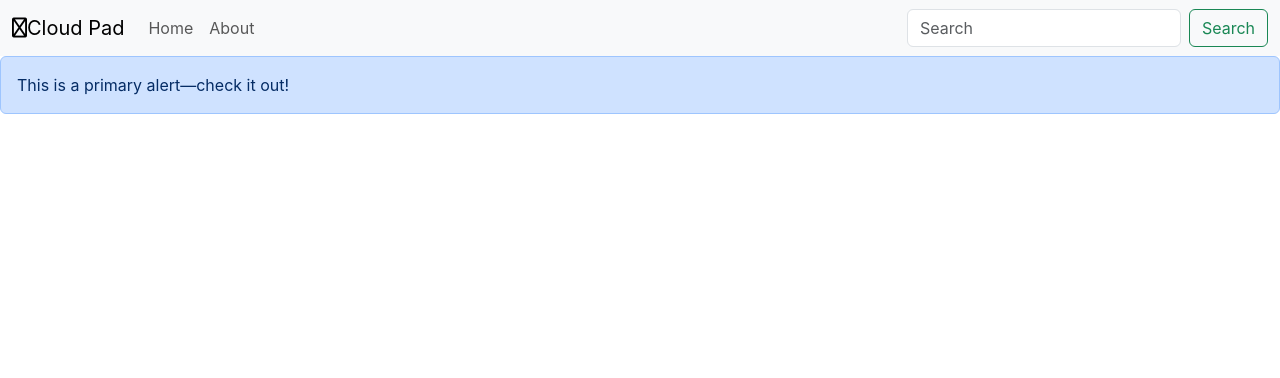
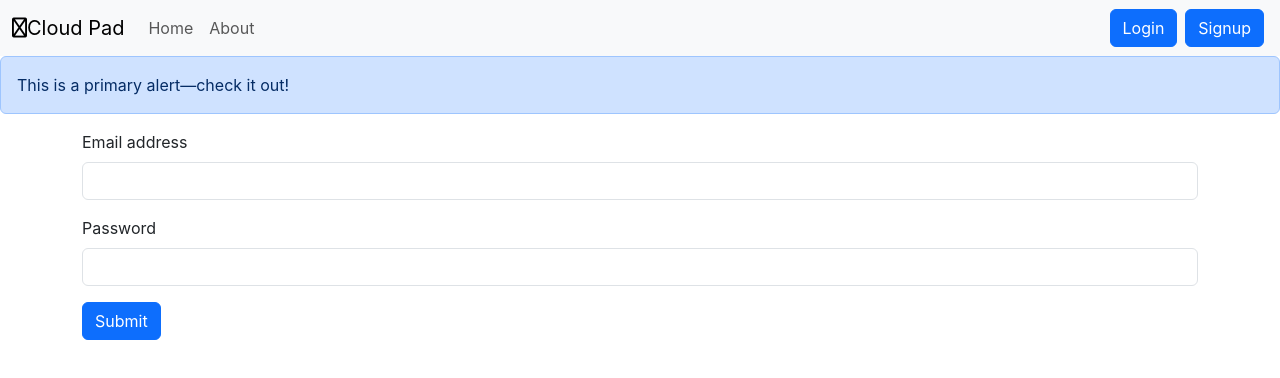
Before and after one commit to aqibdev01/Cloud_Pad_Frontend, a React (Create React App) app: page /login in a window 1280 px wide. Shown: the top 378 px of the page. Built offline with nearby package versions, Linux system fonts and the light colour scheme.

Commit message:
Login Almost done

```diff
--- a/src/App.js
+++ b/src/App.js
@@ -6,6 +6,8 @@
 import About from "./components/About";
 import NoteState from "./context/notes/NoteState";
 import Alert from "./components/Alert";
+import Login from "./components/Login";
+import Signup from "./components/Signup";
 
 function App() {
   return (
@@ -18,6 +20,8 @@
             <Routes>
               <Route exact path="/" element={<Home />} />
               <Route exact path="/about" element={<About />} />
+              <Route exact path="/login" element={<Login />} />
+              <Route exact path="/signup" element={<Signup />} />
             </Routes>
           </div>
         </BrowserRouter>
--- a/src/components/Addnote.js
+++ b/src/components/Addnote.js
@@ -7,6 +7,7 @@
   const [note, setNote] = useState({ title: "", description: "", tag: "" });
   const handleSubmit = () => {
     addNote(note.title, note.description, note.tag);
+    setNote({title:"", description:"", tag:""})
   };
   const handleOnChange = (event) => {
     setNote({ ...note, [event.target.name]: event.target.value });
@@ -24,6 +25,7 @@
           id="title"
           name="title"
           placeholder="Title"
+          value={note.title}
           onChange={handleOnChange}
         />
       </div>
@@ -37,6 +39,7 @@
           id="description"
           name="description"
           placeholder="Description"
+          value={note.description}
           onChange={handleOnChange}
         />
       </div>
@@ -50,6 +53,7 @@
           id="tag"
           name="tag"
           placeholder="Tag"
+          value={note.tag}
           onChange={handleOnChange}
         />
       </div>
--- /dev/null
+++ b/src/components/Login.js
@@ -0,0 +1,66 @@
+import React, {useState} from "react";
+
+function Login() {
+  const host = "http://localhost:5000";
+  const [credentials, setCredentials] = useState({email:"", password:""});
+  const handleOnChange = (event) => {
+    setCredentials({ ...credentials, [event.target.name]: event.target.value });
+  };
+//   const authToken =
+//     "eyJhbGciOiJIUzI1NiIsInR5cCI6IkpXVCJ9.eyJ1c2VyIjp7ImlkIjoiNjhhMGQxYzIyMTEzNTA1MjQwZGUwZjU3In0sImlhdCI6MTc1NTM3MTg5Nn0.ibRbbxtoPjhc1-XpN9e6qEuxfRifo9A543ZOmGh0ofs";
+  const handleSubmit = async (e) => {
+    e.preventDefault();
+    const url = `${host}/api/auth/login`;
+    const method = "POST";
+
+    const response = await fetch(url, {
+      method: method,
+      headers: {
+        "Content-Type": "application/json",
+      },
+      body: JSON.stringify({ email:credentials.email, password:credentials.password}),
+    });
+    const jsonResponse = await response.json();
+    if (jsonResponse.authToken){
+        localStorage.setItem("token", jsonResponse.authToken)
+    }else{
+        alert("Invalid Credentials")
+    }
+  };
+  return (
+    <form  onSubmit={handleSubmit}>
+      <div className="mb-3">
+        <label htmlFor="email" className="form-label" id="email" name="email">
+          Email address
+        </label>
+        <input
+          type="email"
+          className="form-control"
+          id="email"
+          name="email"
+          value={credentials.email}
+          aria-describedby="emailHelp"
+          onChange={handleOnChange}
+        />
+      </div>
+      <div className="mb-3">
+        <label htmlFor="password" className="form-label" id="password" name="password">
+          Password
+        </label>
+        <input
+          type="password"
+          className="form-control"
+          id="password"
+          name="password"
+          value={credentials.password}
+          onChange={handleOnChange}
+        />
+      </div>
+      <button type="submit" className="btn btn-primary">
+        Submit
+      </button>
+    </form>
+  );
+}
+
+export default Login;
--- a/src/components/Navbar.js
+++ b/src/components/Navbar.js
@@ -46,15 +46,8 @@
             </li>
           </ul>
           <form className="d-flex" role="search">
-            <input
-              className="form-control me-2"
-              type="search"
-              placeholder="Search"
-              aria-label="Search"
-            />
-            <button className="btn btn-outline-success" type="submit">
-              Search
-            </button>
+            <Link className="btn btn-primary mx-1" to="/login" role="button">Login</Link>
+            <Link className="btn btn-primary mx-1" to="/signup" role="button">Signup</Link>
           </form>
         </div>
       </div>
--- a/src/components/Notes.js
+++ b/src/components/Notes.js
@@ -13,7 +13,7 @@
   }, []);
   const handleUpdate = (currentNote) => {
     setNote({
-      id: currentNote._id, // store ID so we know which note to update
+      id: currentNote._id,
       etitle: currentNote.title,
       edescription: currentNote.description,
       etag: currentNote.tag,
--- /dev/null
+++ b/src/components/Signup.js
@@ -0,0 +1,11 @@
+import React from 'react'
+
+function Signup() {
+  return (
+    <div>
+
+    </div>
+  )
+}
+
+export default Signup
--- a/src/context/notes/NoteState.js
+++ b/src/context/notes/NoteState.js
@@ -39,10 +39,10 @@
 
     const jsonResponse = await response.json();
     console.log(jsonResponse);
+    setNotes((prevNotes) => [...prevNotes, jsonResponse]);
   };
 
   const editNote = async (id, title, description, tag) => {
-
     const response = await fetch(`${host}/api/notes/updateNote/${id}`, {
       method: "PUT",
       headers: {
@@ -52,7 +52,7 @@
       body: JSON.stringify({ title, description, tag }),
     });
     const jsonResponse = await response.json();
-    console.log(jsonResponse)
+    console.log(jsonResponse);
 
     for (let index = 0; index < notes.length; index++) {
       const element = notes[index];
@@ -63,12 +63,12 @@
       }
     }
     if (response.ok) {
-  setNotes(prevNotes =>
-    prevNotes.map(note =>
-      note._id === id ? { ...note, title, description, tag } : note
-    )
-  );
-}
+      setNotes((prevNotes) =>
+        prevNotes.map((note) =>
+          note._id === id ? { ...note, title, description, tag } : note
+        )
+      );
+    }
   };
 
   const deleteNote = async (id) => {
@@ -84,6 +84,7 @@
     });
     const jsonResponse = await response.json();
     console.log(jsonResponse);
+    setNotes((prevNotes) => prevNotes.filter((note) => note._id !== id));
   };
 
   return (
```
